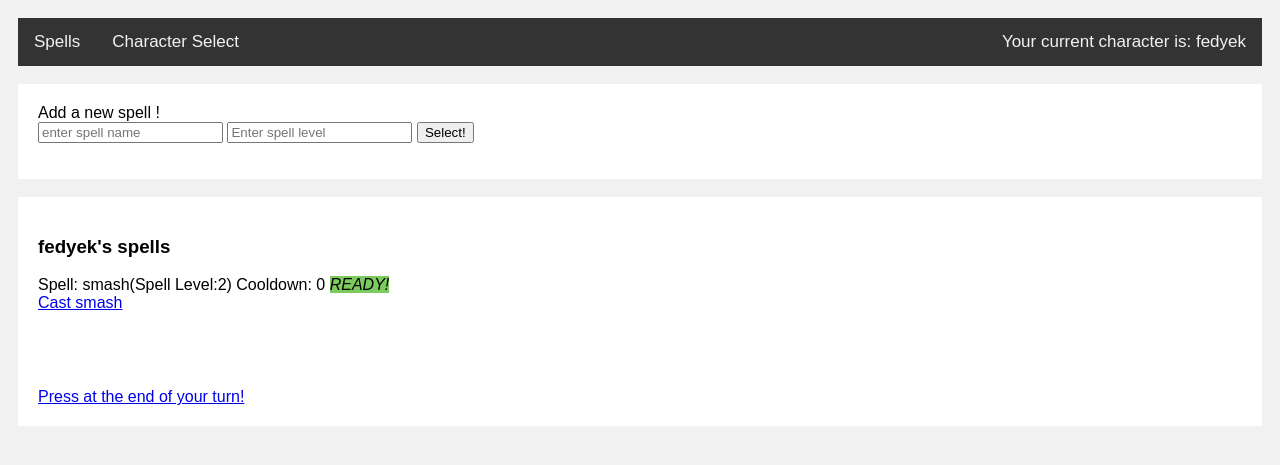
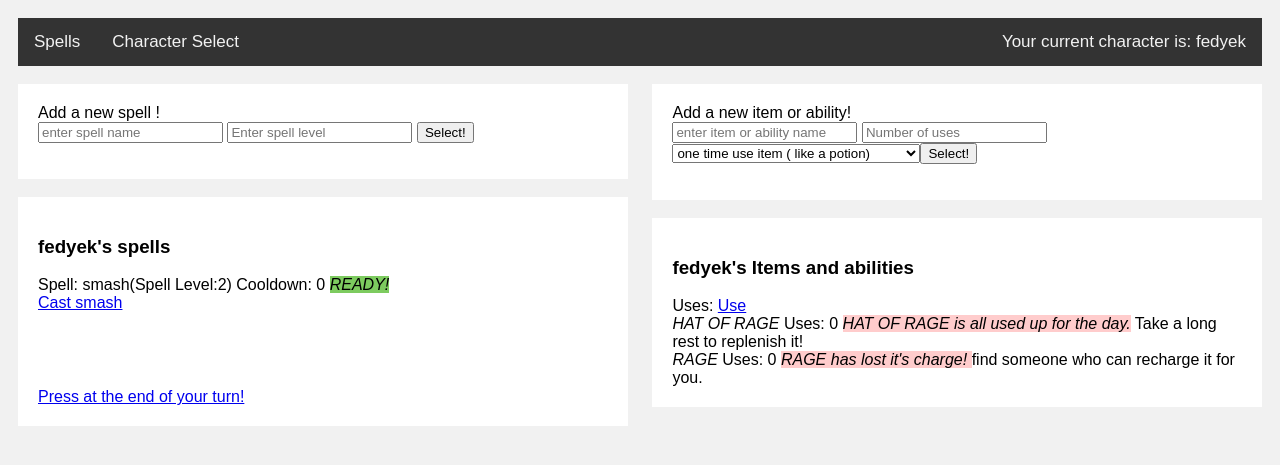
Before and after one commit to ethjsmith/rpCooldowns, a Flask app: page / in a window 1280 px wide. Shown: the top 465 px of the page. Run offline with Flask 2, Linux system fonts and the light colour scheme; the visitor is signed in with stand-in values (Sample User, id 1); data comes from the database, SQL or seed files in the repository; both versions use the stored data as it was after the commit.

Commit message:
built most of the backend (and about 2/3rds of the frontend) for items and abilities

```diff
--- a/app.py
+++ b/app.py
@@ -106,6 +106,9 @@
 	return dict(getCharacters=getCharacters,getSpells=getSpells)
 
 
+@app.route("/test")
+def dangtest():
+	return render_template("splitpage.html")
 
 @app.route("/", methods = ["GET","POST"])
 @char_selected
@@ -114,8 +117,14 @@
 		a = Spell(request.form["spellname"],request.form["level"],g.character)
 		db.session.add(a)
 		db.session.commit()
+	elif request.method == "POST" and 'itemname' in request.form and 'uses' in request.form and 'type' in request.form:
+		print("making item")
+		a = Item(request.form["itemname"],g.character,request.form["type"],request.form["uses"])
+		db.session.add(a)
+		db.session.commit()
 	spells = Spell.query.filter_by(parent_id = g.character).order_by(Spell.cooldown.asc()).all()
-	return render_template("spellpage.html", spells=spells)
+	items = Item.query.filter_by(owner = g.character).order_by(Item.renewable.asc()).all()
+	return render_template("spellpage.html", spells=spells, items=items)
 
 @app.route("/char", methods = ["GET","POST"])
 def char_select():
@@ -130,8 +139,19 @@
 			session["character"] = request.form['character']
 		return redirect("/")
 	return render_template("chars.html", chars=Character.query.all())
-
-
+# route for using items
+@app.route("/use/<path:item>")
+@char_selected
+def useme(item):
+	used = Item.query.filter_by(id=item).first()
+	if used.canuse():
+		used.use()
+	if used.current < 1:
+		# if it's a one time Item like a potion it's deleted
+		if used.renewable == 1:
+			Item.query.filter_by(id=item).delete()
+	db.session.commit()
+	return redirect("/")
 @app.route("/cast/<path:spell>")
 @char_selected
 def castme(spell):
@@ -170,9 +190,11 @@
 	for char in chars:
 		bdy += char.name + ": " + str(char.id) + "<a href = '/d/Character/" + str(char.id) + "'>Delete</a><br>"
 		spel = Spell.query.filter_by(parent_id=char.id).all()
+		ite = Item.query.filter_by(owner=char.id).all()
 		for spe in spel:
 			bdy += spe.spellname + "<a href = '/d/Spell/" + str(spe.id) + "'>DELETE SPELL </a><br>"
-
+		for itme in ite:
+			bdy += itme.name + "< href = '/d/Item/" + str(itme.id) + "'>DELETE ITEM </a><br>"
 	return bdy
 
 @app.route("/d/<path:type>/<path:id>")
@@ -181,6 +203,8 @@
 		Character.query.filter_by(id=id).delete()
 	elif type =="Spell":
 		Spell.query.filter_by(id=id).delete()
+	elif type == "Item":
+		Item.query.filter_by(id=id).delete()
 	db.session.commit()
 	return redirect('/admin')
 
--- a/static/style.css
+++ b/static/style.css
@@ -28,6 +28,16 @@
   background-color: white;
   padding: 20px;
 }
+
+.left {
+    float:left;
+    width:49%;
+}
+.right{
+    float:right;
+    width:49%;
+}
+
 .error {
   color: black;
   background-color: #FFCCCC;
--- /dev/null
+++ b/templates/addItem.html
@@ -0,0 +1,14 @@
+{% block content %}
+    <div class = 'card'>
+        Add a new item or ability! <br>
+        <form method = "POST" enctype = "multipart/form-data">
+            <input type = "text" name = "itemname" placeholder = "enter item or ability name"/>
+            <input type = "number" name = "uses" placeholder ="Number of uses"/>
+            <select name = "type">
+                    <option value = 1>one time use item ( like a potion)</option>
+                    <option value = 2>rechargable item (like a magic helmet)</option>
+                    <option value = 3>Daily limited ability ( like bardic music)</option>
+            <input type = "submit" value = "Select!"/>
+        </form>
+    </div>
+{% endblock %}
--- a/templates/spellpage.html
+++ b/templates/spellpage.html
@@ -1,6 +1,7 @@
 {% extends 'base.html' %}
 
 {% block content %}
+    <div class = "left">
         {% include 'addspell.html' %}<br>
         <div class = "card">
             <h3> {{g.charname.name}}'s spells </h3>
@@ -21,4 +22,19 @@
     	<div class = "card"><br>
             <a href = "/takeTurn"> Press at the end of your turn!  </a><br>
         </div>
+    </div>
+    <div class = "right">
+        {% include 'addItem.html' %}<br>
+        <div class = "card">
+            <h3> {{g.charname.name}}'s Items and abilities </h3>
+            {% for item in items %}
+                <i>{{item.name}}</i>   Uses: {{item.current}}
+                {% if item.current !=0 %}<a href = "/use/{{item.id}}"> Use {{item.name}} </a>{% endif %}
+                {% if item.current == 0 %}
+                    {% if item.renewable == 2 %}<i class = "notrdy"> {{item.name}} is all used up for the day.</i> Take a long rest to replenish it! {% endif %}
+                    {% if item.renewable == 3%} <i class= "notrdy"> {{item.name}} has lost it's charge! </i> find someone who can recharge it for you. {% endif %}
+                {% endif %}<br>
+            {% endfor %}
+        </div>
+    </div>
 {% endblock %}
```
Also changed, not shown: README.MD, db.sqlite, 1 other file. Lines whose indentation alone changed are shown as unchanged.
